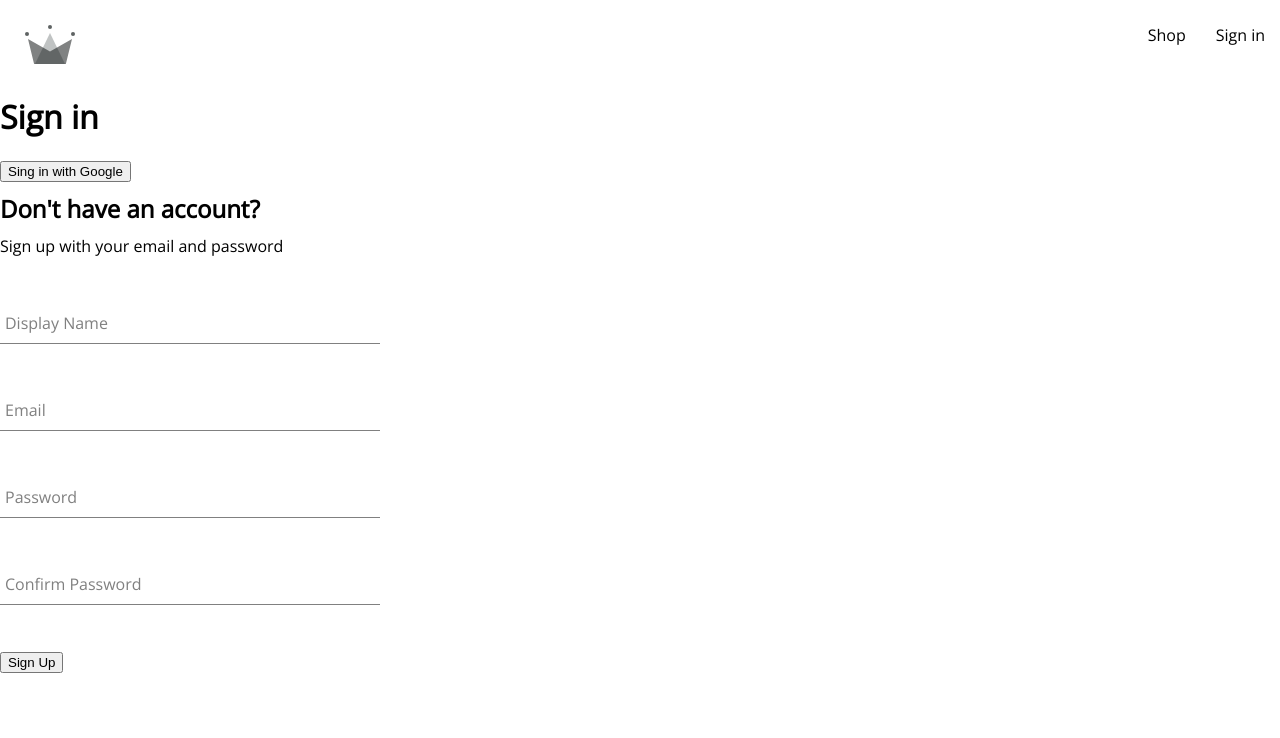
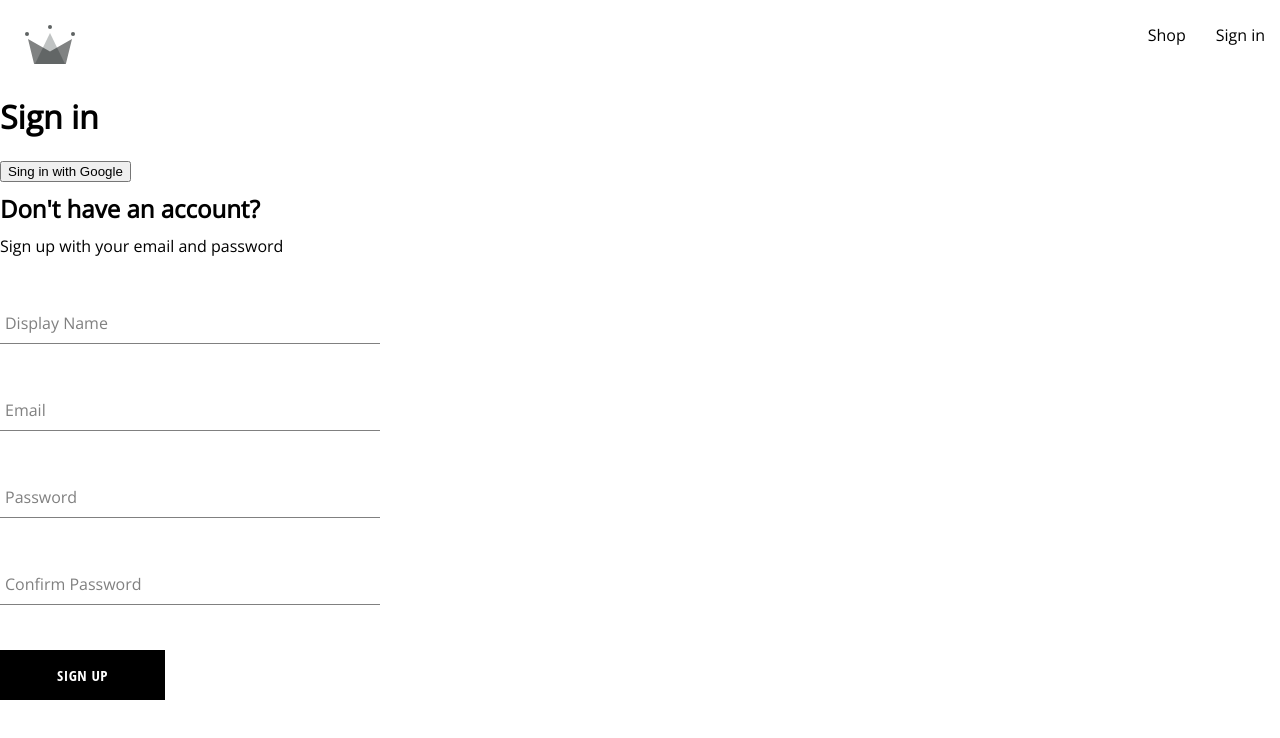
Before and after one commit to rgdmprmd/akira-clothing, a React (Create React App) app: page /sign-in in a window 1280 px wide. Shown: the top 738 px of the page. Built offline with nearby package versions, Linux system fonts and the light colour scheme.

Commit message:
Create sign up, form input, and button component

```diff
--- /dev/null
+++ b/src/components/button/button.component.jsx
@@ -0,0 +1,16 @@
+import "./button.styles.scss";
+
+const BUTTON_TYPE_CLASSES = {
+	google: "google-sign-in",
+	inverted: "inverted",
+};
+
+const Button = ({ children, buttonType, ...otherProps }) => {
+	return (
+		<button className={`button-container ${BUTTON_TYPE_CLASSES[buttonType]}`} {...otherProps}>
+			{children}
+		</button>
+	);
+};
+
+export default Button;
--- /dev/null
+++ b/src/components/button/button.styles.scss
@@ -0,0 +1,46 @@
+.button-container {
+    min-width: 165px;
+    width: auto;
+    height: 50px;
+    letter-spacing: 0.5px;
+    line-height: 50px;
+    padding: 0 35px 0 35px;
+    font-size: 15px;
+    background-color: black;
+    color: white;
+    text-transform: uppercase;
+    font-family: 'Open Sans Condensed';
+    font-weight: bolder;
+    border: none;
+    cursor: pointer;
+    display: flex;
+    justify-content: center;
+
+    &:hover {
+      background-color: white;
+      color: black;
+      border: 1px solid black;
+    }
+
+    &.google-sign-in {
+      background-color: #4285f4;
+      color: white;
+
+      &:hover {
+        background-color: #357ae8;
+        border: none;
+      }
+    }
+
+    &.inverted {
+      background-color: white;
+      color: black;
+      border: 1px solid black;
+
+      &:hover {
+        background-color: black;
+        color: white;
+        border: none;
+      }
+    }
+  }
--- a/src/components/sign-up-form/sign-up-form.component.jsx
+++ b/src/components/sign-up-form/sign-up-form.component.jsx
@@ -1,6 +1,7 @@
 import React, { useState } from "react";
 import { createAuthUserWithEmailAndPassword, createUserDocument } from "../../utils/firebase/firebase.utils";
 import FormInput from "../form-input/form-input.component";
+import Button from "../button/button.component";
 import "./sign-up-form.styles.scss";
 
 const defaultFormFields = {
@@ -65,7 +66,7 @@
 				<FormInput label="Password" type="password" required onChange={handleChange} name="password" value={password} />
 				<FormInput label="Confirm Password" type="password" required onChange={handleChange} name="confirmPassword" value={confirmPassword} />
 
-				<button type="submit">Sign Up</button>
+				<Button type="submit">Sign Up</Button>
 			</form>
 		</div>
 	);
```
